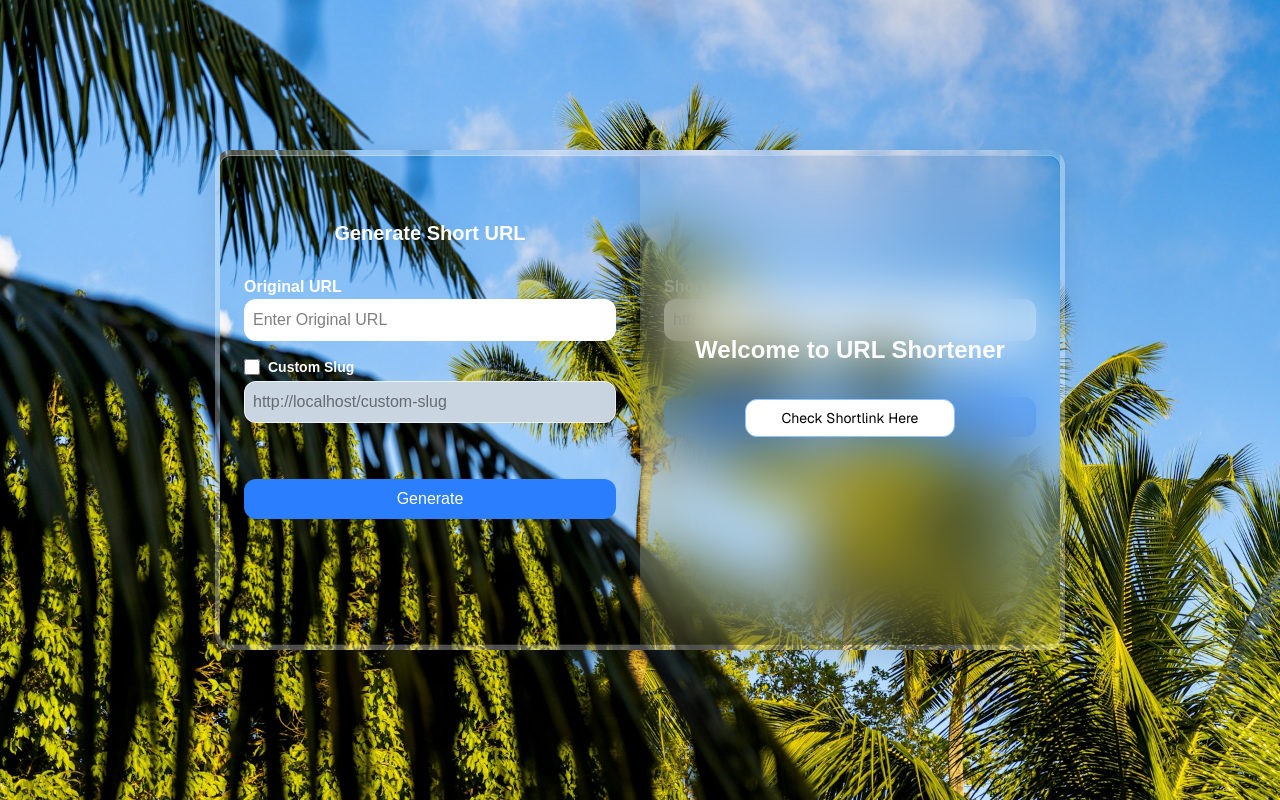
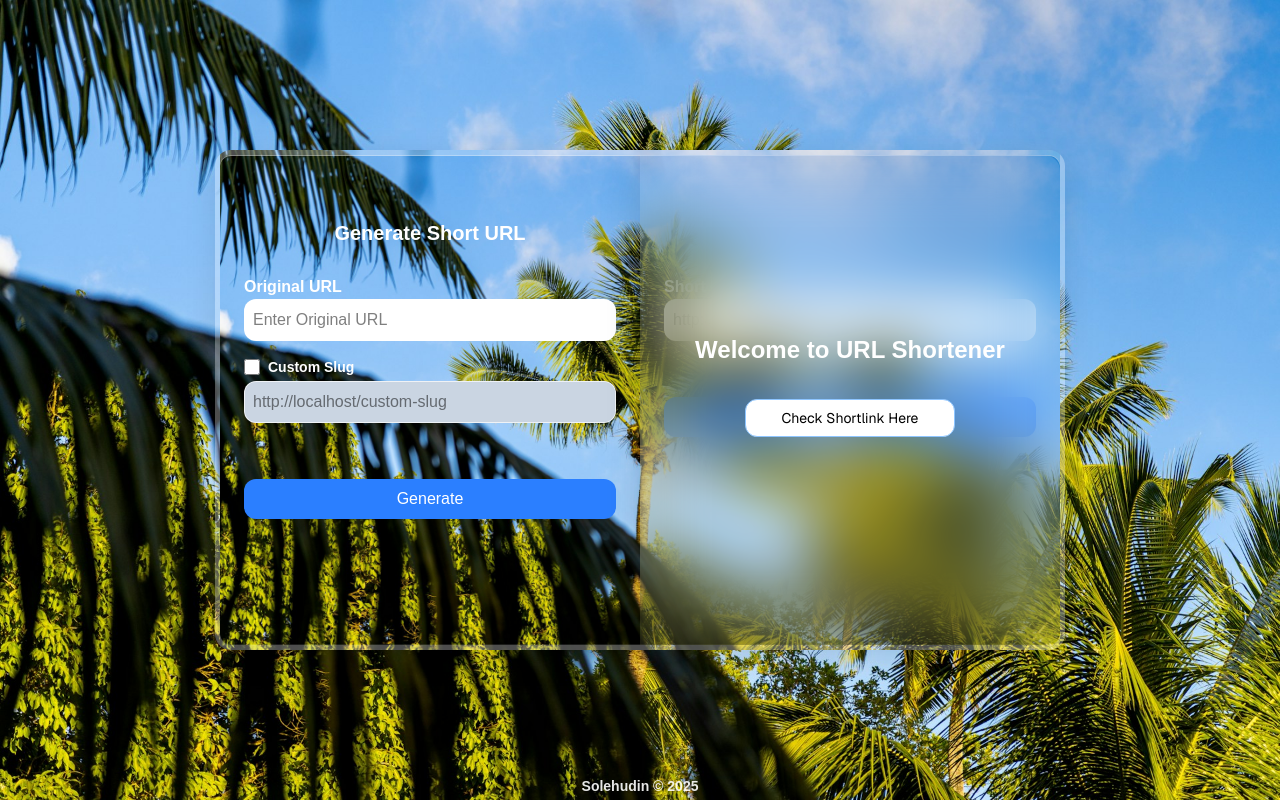
Before and after one commit to solehudin5699/url-shortener, a Next.js app: page / in a window 1280 px wide. Built offline with nearby package versions, Linux system fonts and the light colour scheme.

Commit message:
add footer

```diff
--- a/src/app/page.tsx
+++ b/src/app/page.tsx
@@ -4,6 +4,7 @@ import CheckShortUrl from '@/components/CheckShortUrl';
 import CreateShortUrl from '@/components/CreateShortUrl';
 import Overlay from '@/components/Overlay';
 import { cn } from '@/utils/className';
+import Link from 'next/link';
 
 export default function Home() {
   return (
@@ -25,6 +26,12 @@ export default function Home() {
         </div>
         <Overlay />
       </div>
+      <span className="text-sm text-white/90 absolute bottom-1 left-1/2 translate-x-[-50%] font-bold">
+        <Link rel="noopener noreferrer" href={'https://solehudin.id'} className="hover:underline">
+          Solehudin
+        </Link>{' '}
+        © 2025
+      </span>
     </div>
   );
 }
```
